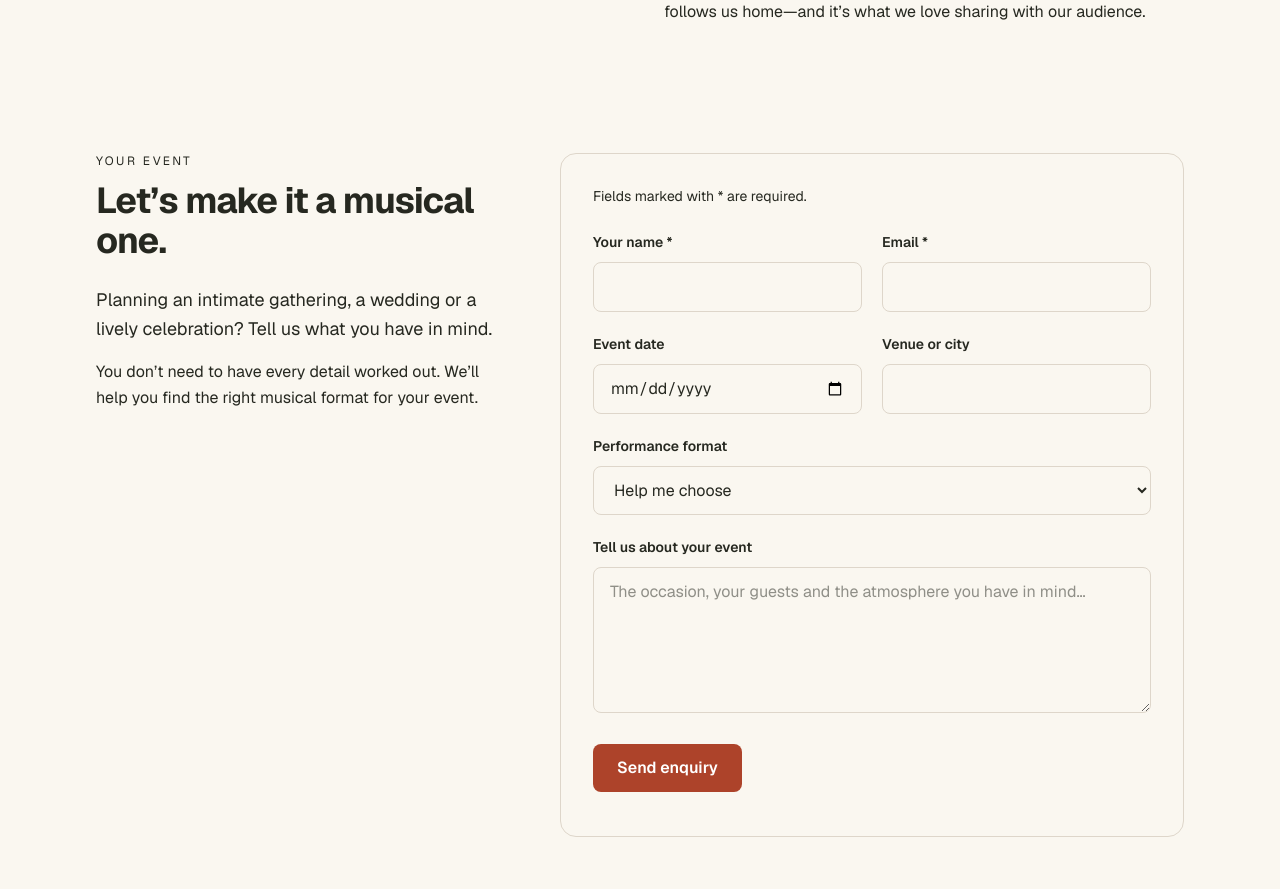
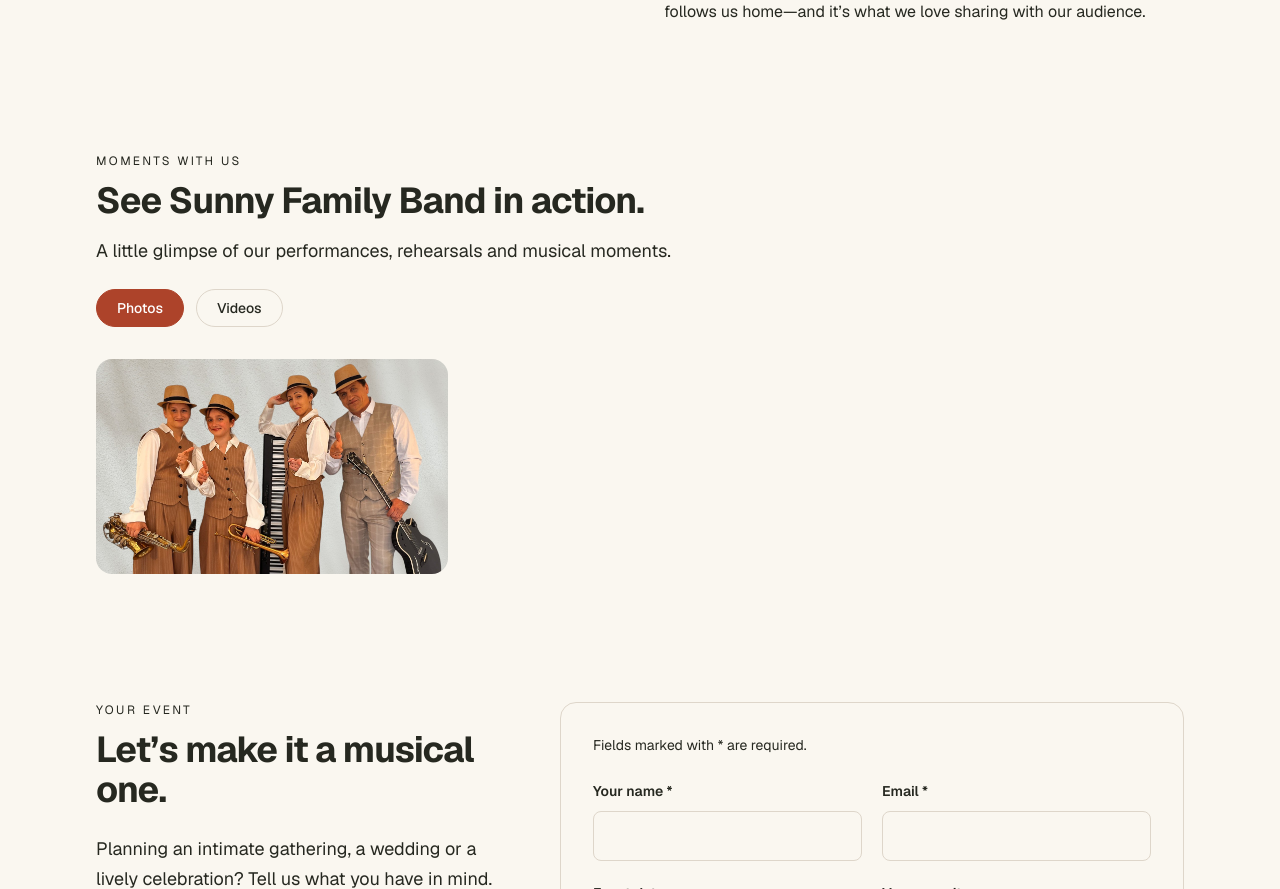
Before and after one commit to KonnyDaugh/sunny-family-band-v2, a Next.js app: page / in a window 1280 px wide. Shown: the part 3212-4101 px from the top of the page. Built offline with nearby package versions, Linux system fonts and the light colour scheme.

Commit message:
add photo and video gallery

```diff
--- a/src/app/page.tsx
+++ b/src/app/page.tsx
@@ -9,6 +9,7 @@ import Booking from "@/components/sections/Booking";
 import BookingProvider from "@/components/booking/BookingProvider";
 import Contacts from "@/components/sections/Contacts";
 import Footer from "@/components/layout/Footer";
+import Gallery from "@/components/sections/Gallery";
 
 export default function Home() {
   const nextEvent = events[0];
@@ -26,6 +27,7 @@ export default function Home() {
         <BookingProvider>
           <Programs />
           <OurFamily />
+          <Gallery />
           <Booking />
         </BookingProvider>
         <Contacts />
--- /dev/null
+++ b/src/components/sections/Gallery.tsx
@@ -0,0 +1,88 @@
+"use client";
+
+import { useState } from "react";
+import Image from "next/image";
+
+import Container from "@/components/ui/Container";
+import VideoPlayer from "@/components/ui/VideoPlayer";
+import { featuredVideo } from "@/data/video";
+
+type GalleryMode = "photos" | "videos";
+
+export default function Gallery() {
+  const [mode, setMode] = useState<GalleryMode>("photos");
+
+  return (
+    <section id="gallery" className="py-12 lg:py-16">
+      <Container>
+        <p className="text-xs uppercase tracking-[0.2em]">
+          Moments with us
+        </p>
+
+        <h2 className="mt-3 text-3xl font-bold tracking-tight sm:text-4xl">
+          See Sunny Family Band in action.
+        </h2>
+
+        <p className="mt-4 max-w-2xl text-lg">
+          A little glimpse of our performances, rehearsals and musical moments.
+        </p>
+
+        <div
+          role="group"
+          aria-label="Choose gallery type"
+          className="mt-6 flex gap-3"
+        >
+          <button
+            type="button"
+            aria-pressed={mode === "photos"}
+            onClick={() => setMode("photos")}
+            className={`rounded-full border px-5 py-2 text-sm font-medium transition-colors ${
+              mode === "photos"
+                ? "border-primary bg-primary text-white"
+                : "border-border hover:border-primary hover:text-primary"
+            }`}
+          >
+            Photos
+          </button>
+
+          <button
+            type="button"
+            aria-pressed={mode === "videos"}
+            onClick={() => setMode("videos")}
+            className={`rounded-full border px-5 py-2 text-sm font-medium transition-colors ${
+              mode === "videos"
+                ? "border-primary bg-primary text-white"
+                : "border-border hover:border-primary hover:text-primary"
+            }`}
+          >
+            Videos
+          </button>
+        </div>
+
+        <div className="mt-8">
+          {mode === "photos" ? (
+            <div className="grid gap-4 sm:grid-cols-2 lg:grid-cols-3">
+              <div className="overflow-hidden rounded-2xl">
+                <Image
+                  src={featuredVideo.poster}
+                  alt="Sunny Family Band performing"
+                  width={1200}
+                  height={800}
+                  className="h-full w-full object-cover"
+                />
+              </div>
+            </div>
+          ) : (
+            <div className="max-w-3xl">
+              <VideoPlayer
+                youtubeId={featuredVideo.youtubeId}
+                title={featuredVideo.title}
+                poster={featuredVideo.poster}
+              />
+            </div>
+          )}
+        </div>
+      </Container>
+    </section>
+  );
+}
```
